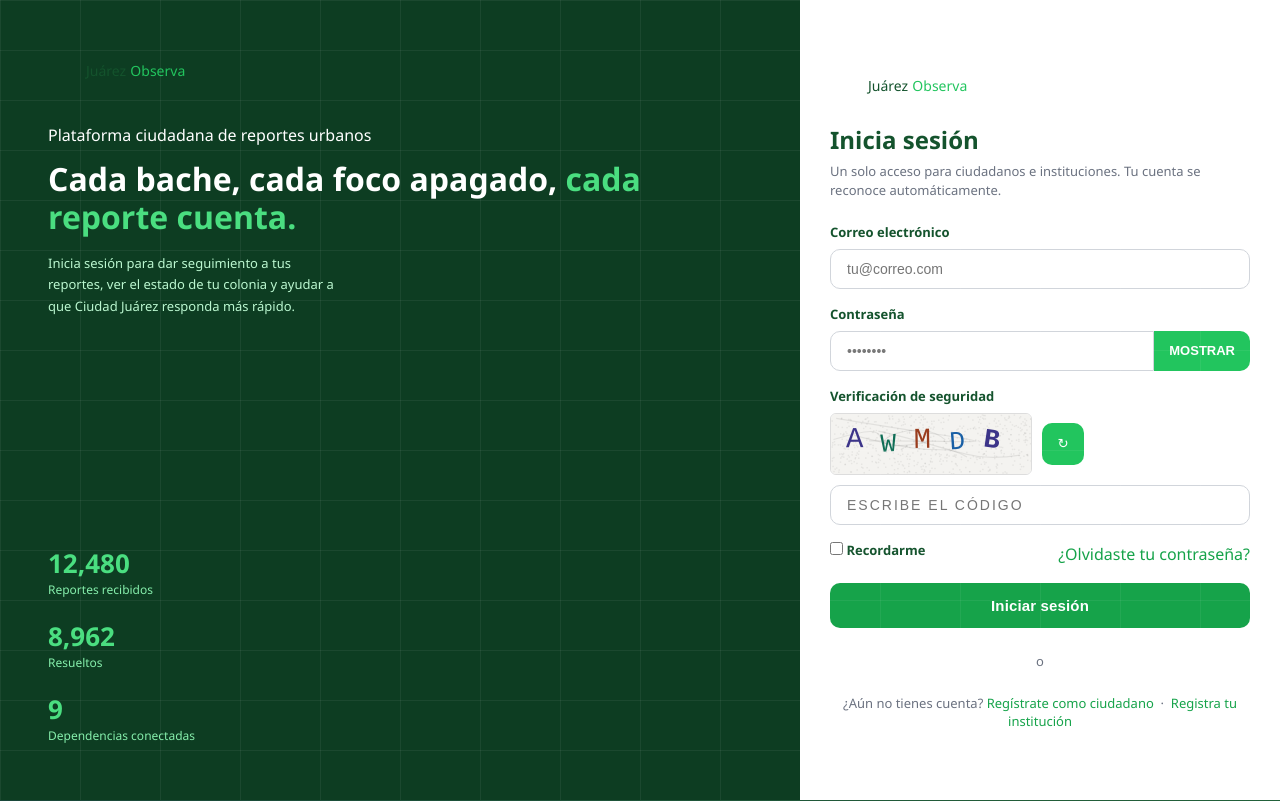
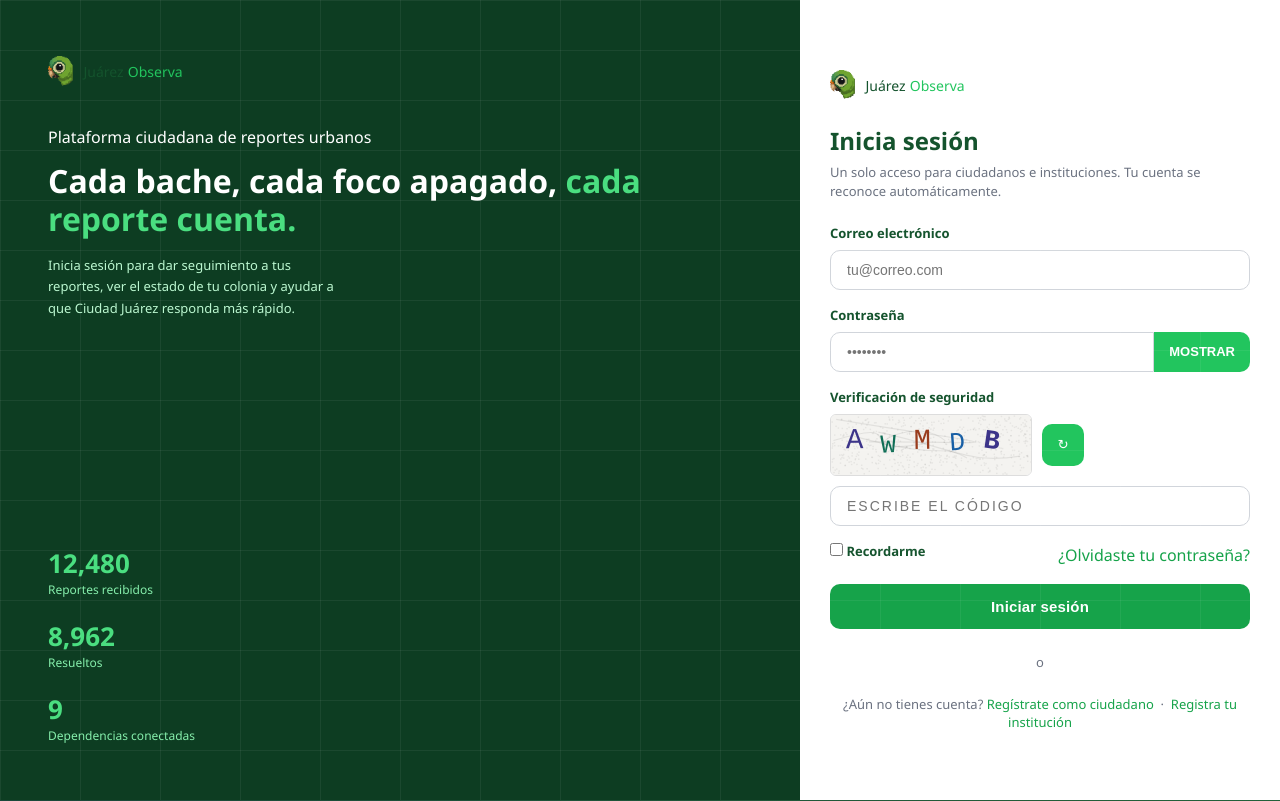
Before and after one commit to eduardowz/Ojito-, a plain HTML site: page login.html in a window 1280 px wide. Drawn offline with Linux system fonts and the light colour scheme; no server answers.

Commit message:
v19
Replaced brand mark span with an image element for logo.

```diff
--- a/login.html
+++ b/login.html
@@ -3,6 +3,7 @@
 <head>
 <meta charset="UTF-8">
 <meta name="viewport" content="width=device-width, initial-scale=1.0">
+<link rel="icon" type="image/png" href="logo/logo.png">
 <title>Iniciar sesión · Juárez Observa</title>
 <link rel="stylesheet" href="assets/css/styles.css">
 </head>
@@ -18,7 +19,7 @@
     </div>
     <div class="auth__showcase-content">
       <span class="brand">
-        <span class="brand__mark"></span>
+        <img src="logo/logo.png" alt="logoJO" class="brand__mark" style="height:30px; width:auto; max-width:30px; object-fit:contain; display:block; flex-shrink:0;">
         <span><span class="brand__juarez">Juárez</span> <span class="brand__observa">Observa</span></span>
       </span>
       <p class="auth__eyebrow" style="margin-top:40px;">Plataforma ciudadana de reportes urbanos</p>
@@ -40,7 +41,7 @@
     <div class="auth__form-wrap">
 
       <span class="brand">
-        <span class="brand__mark"></span>
+        <img src="logo/logo.png" alt="logoJO" class="brand__mark" style="height:30px; width:auto; max-width:30px; object-fit:contain; display:block; flex-shrink:0;">
         <span><span class="brand__juarez">Juárez</span> <span class="brand__observa">Observa</span></span>
       </span>
 
```
